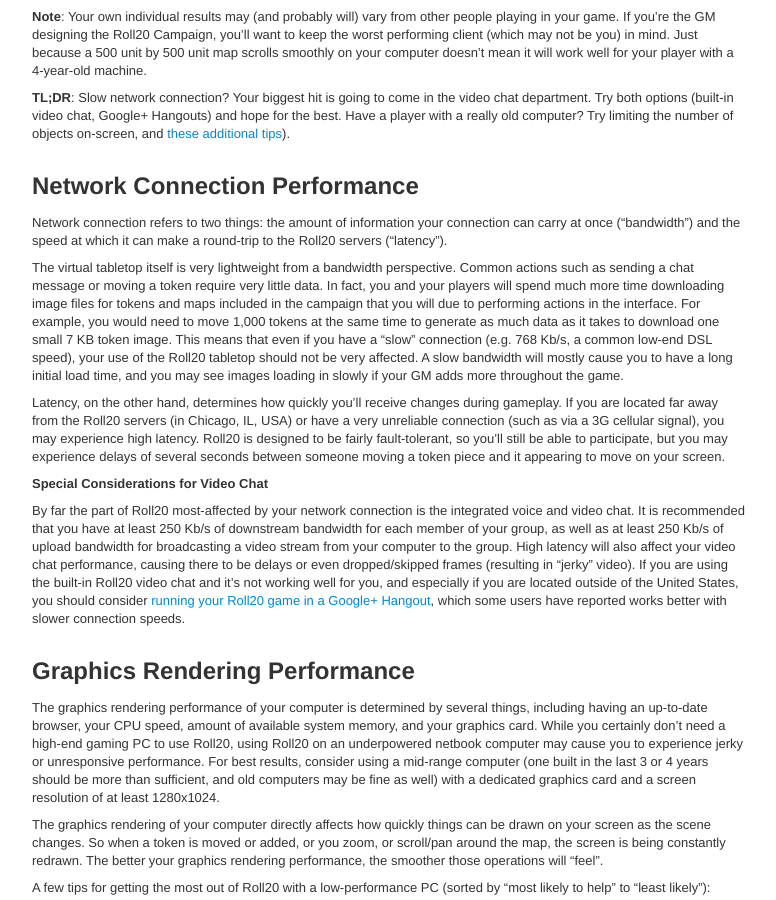
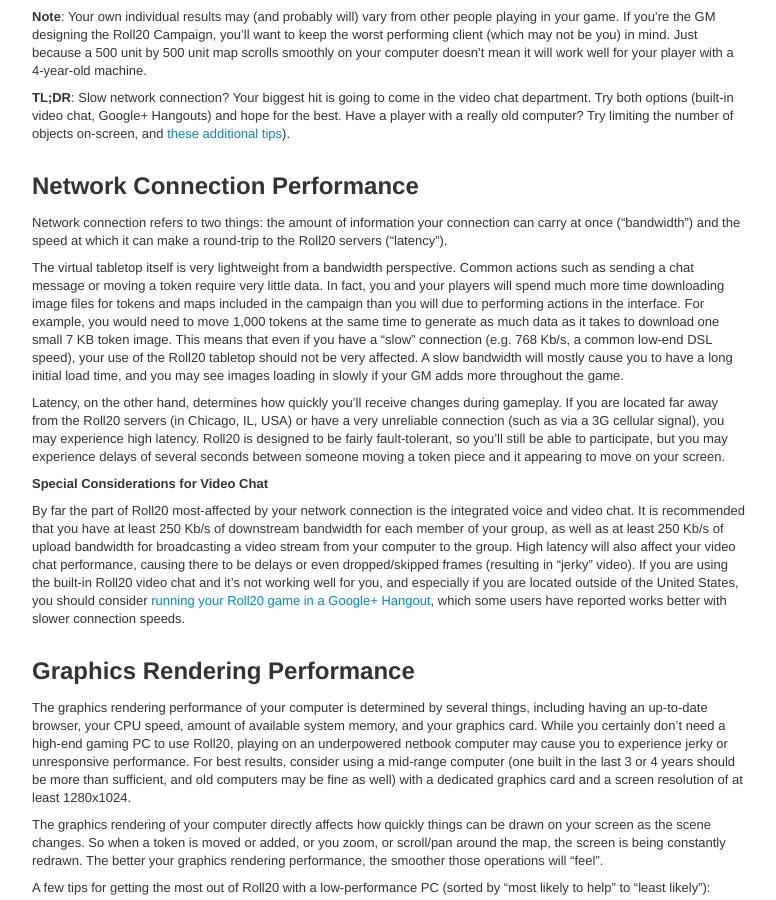
Before and after one commit to Roll20/help.roll20.net, a Jekyll site: the page built from _posts/2012-06-22-optimizing-performance.md, in a window 1280 px wide and 900 px high, scrolled down 291 px. Shown: the whole window, without its empty margins (128-904 px from the left). Built offline with Jekyll 4.4.1, drawn with Linux system fonts in a browser that asks for light colours; nearby versions of some CDN libraries; Markdown is read by kramdown in place of the engine named in the settings; comment, search, counter and statistics services are not loaded.

Commit message:
spelling

```diff
--- a/_posts/2012-06-22-optimizing-performance.md
+++ b/_posts/2012-06-22-optimizing-performance.md
@@ -17,7 +17,7 @@ Network Connection Performance
 
 Network connection refers to two things: the amount of information your connection can carry at once ("bandwidth") and the speed at which it can make a round-trip to the Roll20 servers ("latency").
 
-The virtual tabletop itself is very lightweight from a bandwidth perspective. Common actions such as sending a chat message or moving a token require very little data. In fact, you and your players will spend much more time downloading image files for tokens and maps included in the campaign that you will due to performing actions in the interface. For example, you would need to move 1,000 tokens at the same time to generate as much data as it takes to download one small 7 KB token image. This means that even if you have a "slow" connection (e.g. 768 Kb/s, a common low-end DSL speed), your use of the Roll20 tabletop should not be very affected. A slow bandwidth will mostly cause you to have a long initial load time, and you may see images loading in slowly if your GM adds more throughout the game.
+The virtual tabletop itself is very lightweight from a bandwidth perspective. Common actions such as sending a chat message or moving a token require very little data. In fact, you and your players will spend much more time downloading image files for tokens and maps included in the campaign than you will due to performing actions in the interface. For example, you would need to move 1,000 tokens at the same time to generate as much data as it takes to download one small 7 KB token image. This means that even if you have a "slow" connection (e.g. 768 Kb/s, a common low-end DSL speed), your use of the Roll20 tabletop should not be very affected. A slow bandwidth will mostly cause you to have a long initial load time, and you may see images loading in slowly if your GM adds more throughout the game.
 
 Latency, on the other hand, determines how quickly you'll receive changes during gameplay. If you are located far away from the Roll20 servers (in Chicago, IL, USA) or have a very unreliable connection (such as via a 3G cellular signal), you may experience high latency. Roll20 is designed to be fairly fault-tolerant, so you'll still be able to participate, but you may experience delays of several seconds between someone moving a token piece and it appearing to move on your screen.
 
@@ -30,7 +30,7 @@ By far the part of Roll20 most-affected by your network connection is the integr
 Graphics Rendering Performance
 ------------------------------
 
-The graphics rendering performance of your computer is determined by several things, including having an up-to-date browser, your CPU speed, amount of available system memory, and your graphics card. While you certainly don't need a high-end gaming PC to use Roll20, using Roll20 on an underpowered netbook computer may cause you to experience jerky or unresponsive performance. For best results, consider using a mid-range computer (one built in the last 3 or 4 years should be more than sufficient, and old computers may be fine as well) with a dedicated graphics card and a screen resolution of at least 1280x1024.
+The graphics rendering performance of your computer is determined by several things, including having an up-to-date browser, your CPU speed, amount of available system memory, and your graphics card. While you certainly don't need a high-end gaming PC to use Roll20, playing on an underpowered netbook computer may cause you to experience jerky or unresponsive performance. For best results, consider using a mid-range computer (one built in the last 3 or 4 years should be more than sufficient, and old computers may be fine as well) with a dedicated graphics card and a screen resolution of at least 1280x1024.
 
 The graphics rendering of your computer directly affects how quickly things can be drawn on your screen as the scene changes. So when a token is moved or added, or you zoom, or scroll/pan around the map, the screen is being constantly redrawn. The better your graphics rendering performance, the smoother those operations will "feel".
 
```
